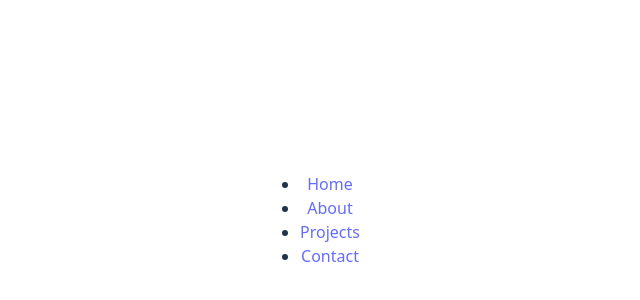
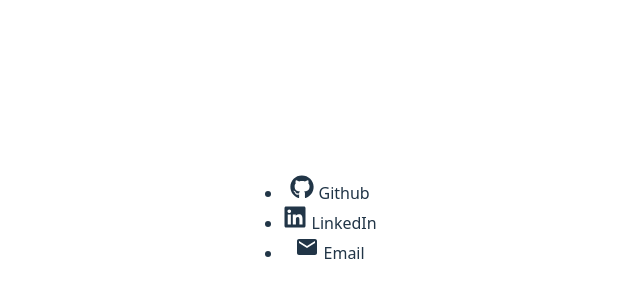
Before and after one commit to 14th-August/Casey-Portfolio, a React (Vite) app: page / in a window 1280 px wide. Shown: the part 180-480 px from the top of the page, without its empty margins (330-970 px from the left). Built offline with nearby package versions, Linux system fonts and the light colour scheme.

Commit message:
sidebar first need to thnik of design

```diff
--- a/package.json
+++ b/package.json
@@ -10,8 +10,10 @@
     "preview": "vite preview"
   },
   "dependencies": {
+    "lucide-react": "^0.562.0",
     "react": "^19.2.0",
-    "react-dom": "^19.2.0"
+    "react-dom": "^19.2.0",
+    "react-icons": "^5.5.0"
   },
   "devDependencies": {
     "@eslint/js": "^9.39.1",
--- a/src/App.jsx
+++ b/src/App.jsx
@@ -1,4 +1,5 @@
-import { NavBar } from './components/Sidebar'
+import { NavBar } from './components/Sidebar';
+import React from 'react';
 import './App.css'
 
 function App() {
--- a/src/components/Sidebar.jsx
+++ b/src/components/Sidebar.jsx
@@ -1,11 +1,14 @@
+import React from 'react';
+import { FaGithub, FaLinkedin } from "react-icons/fa";
+import { MdEmail } from "react-icons/md";
+
 export function NavBar() {
     return (
         <div className="sidebar">
             <ul>
-                <li><a href="#home">Home</a></li>
-                <li><a href="#about">About</a></li>
-                <li><a href="#projects">Projects</a></li>
-                <li><a href="#contact">Contact</a></li>
+                <li><FaGithub size={24} /> Github</li>
+                <li><FaLinkedin size={24} /> LinkedIn</li>
+                <li><MdEmail size={24} /> Email</li>
             </ul>
         </div>
 
```
Also changed, not shown: 1 other file (tests, documents, lock files or other folders).
